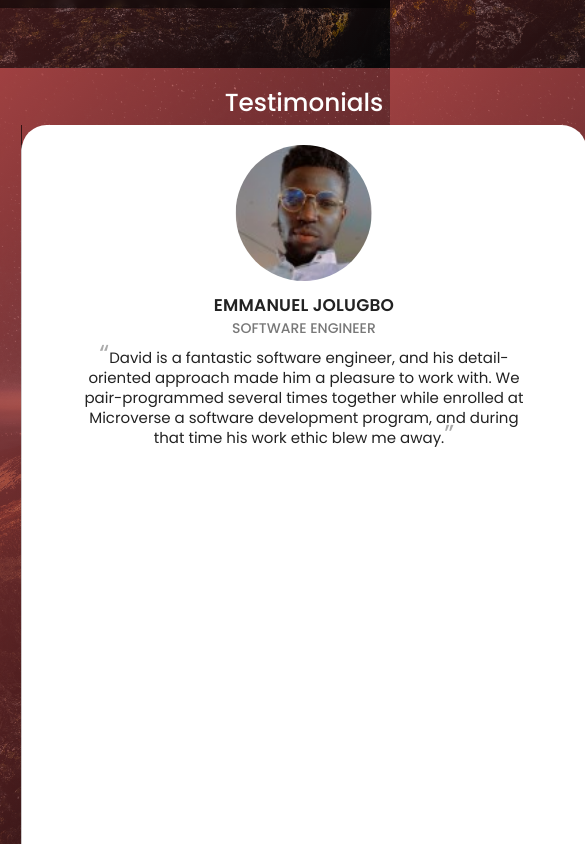
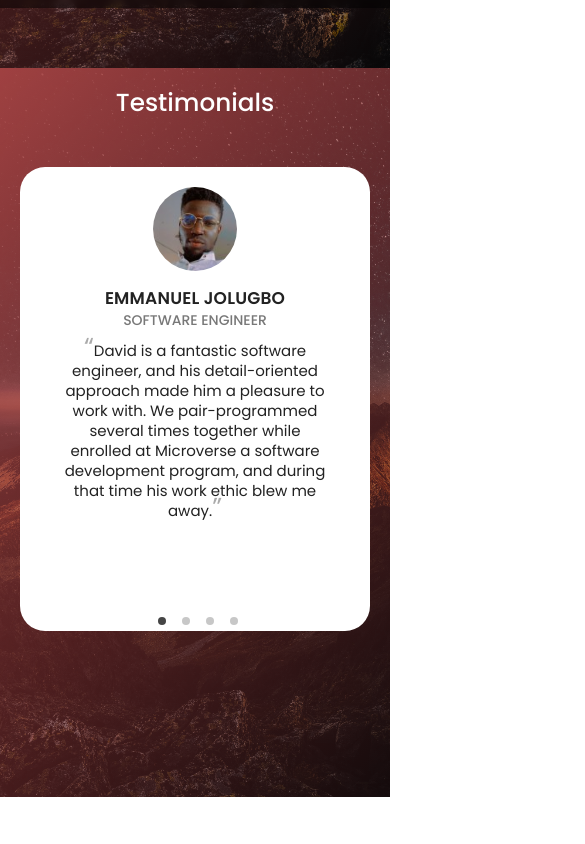
Before and after one commit to daudi13/daudi, a React (Create React App) app: page / in a window 390 px wide. Shown: the part 1620-2464 px from the top of the page, 585 px wide, since content can reach past the window. After the commit the page ends 2417 px from the top, so only its background shows below. Built offline with nearby package versions, Linux system fonts and the light colour scheme.

Commit message:
Add styling to Testimonials

```diff
--- a/src/components/Testimonials/Testimonials.css
+++ b/src/components/Testimonials/Testimonials.css
@@ -96,8 +96,8 @@
 @media only screen and (max-width: 934px) {
   .carousel-root {
     outline: 0;
-    width: 93% !important;
-    margin: auto !important;
+    width: 350px !important;
+    margin: 50px auto !important;
   }
 
   .carousel.carousel-slider .control-arrow {
@@ -109,14 +109,24 @@
     margin-left: auto;
     margin-right: auto;
     padding-top: 8%;
-    padding-bottom: 12.5%;
+    padding-bottom: 0%;
     padding-left: 5%;
     padding-right: 5%;
     height: 269px;
+  }
+
+  .carousel {
+    height: 500px !important;
+  }
+
+  .carousel .slide {
+    height: 55% !important;
   }
 
   .carousel .slide img {
     width: 24% !important;
     border-radius: 50%;
   }
+
+
 }
```
